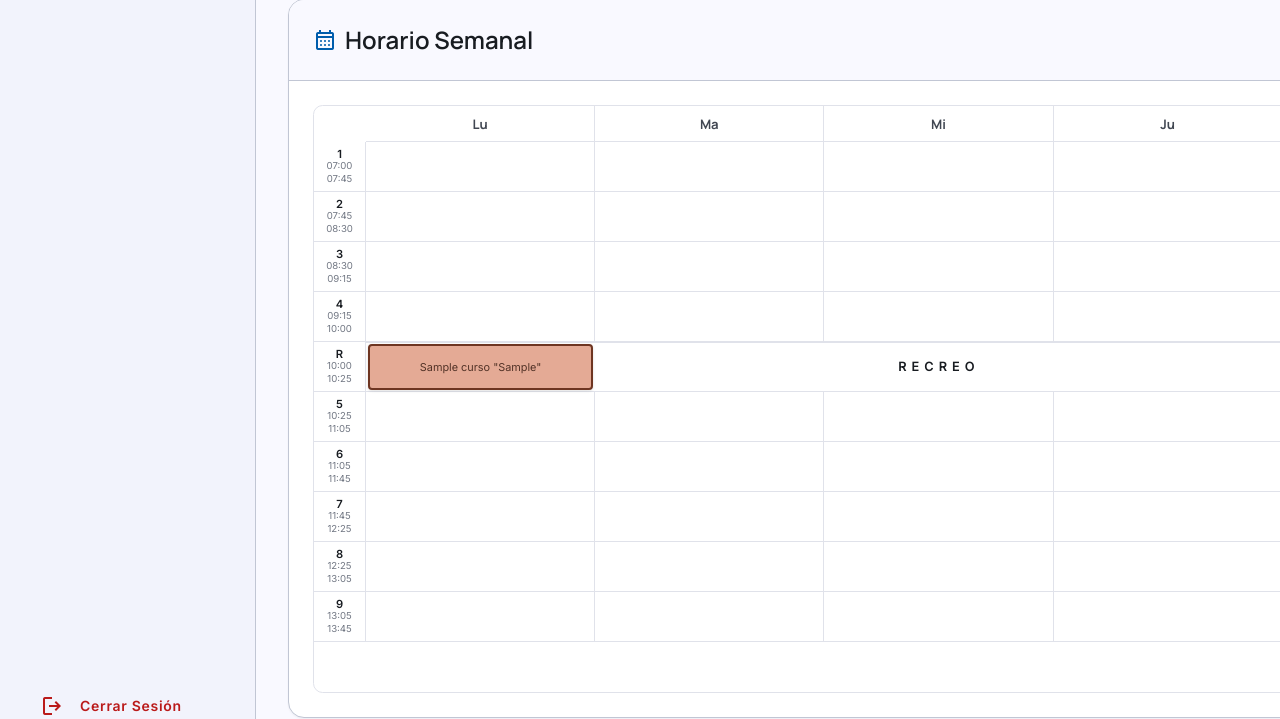
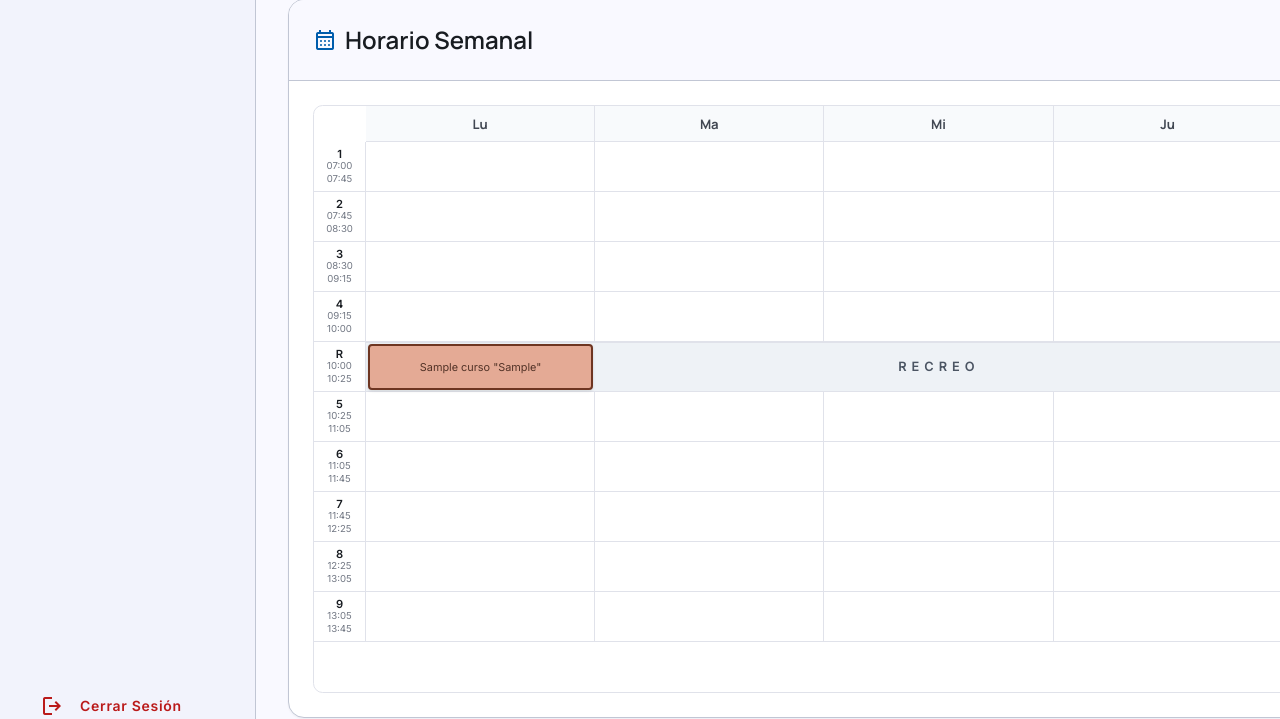
Before and after one commit to anthhouh/Geocampus, a Django app: page /docentes/1/horario/ in a window 1280 px wide. Shown: the part 531-1250 px from the top of the page. Run offline with Django 5.2, Linux system fonts and the light colour scheme; a user stored in the database is signed in; tables that the repository leaves empty hold one stand-in row (values such as "Sample post"); parts of the project's set-up code (start-up, migrations or seed data) failed here and were passed over; some libraries are stand-ins or nearby versions.

Commit message:
UI: restaurar fondos pastel para elementos del horario y forzar la impresión a color para mantener la estética

```diff
--- a/horarios/templates/horarios/dashboard_docente.html
+++ b/horarios/templates/horarios/dashboard_docente.html
@@ -235,6 +235,10 @@
     margin: 1cm;
 }
 @media print {
+    * {
+        -webkit-print-color-adjust: exact !important;
+        print-color-adjust: exact !important;
+    }
     body * {
         visibility: hidden;
     }
--- a/horarios/templates/horarios/gestion/schedule_item.html
+++ b/horarios/templates/horarios/gestion/schedule_item.html
@@ -1,9 +1,9 @@
 <div id="schedule-item-{{ item.horario.id }}" class="schedule-item relative group/item" style="
     grid-column: {{ item.grid_col }};
     grid-row: {{ item.grid_row_start }} / {{ item.grid_row_end }};
-    background-color: #ffffff;
-    border: 2px solid {{ item.color_border }};
-    color: {{ item.color_border }};
+    background-color: {{ item.color_bg }};
+    border: 1px solid {{ item.color_border }};
+    color: {{ item.color_text }};
     z-index: 10;
 ">
     <strong style="font-size:0.78rem; display:block; line-height:1.2;">{{ item.horario.asignatura.nombre }}</strong>
--- a/templates/base.html
+++ b/templates/base.html
@@ -78,7 +78,7 @@
             color: #414752; padding: 6px 4px;
             border-right: 1px solid #e0e2ea;
             border-bottom: 1px solid #e0e2ea;
-            background: #ffffff;
+            background: #f8fafc;
             font-family: 'Manrope', sans-serif;
             display: flex; align-items: center; justify-content: center;
             font-size: 0.82rem;
@@ -101,9 +101,9 @@
         /* Recreo */
         .schedule-recreo {
             grid-column: 2 / -1; grid-row: 6;
-            background: #ffffff;
+            background: #eef2f6;
             display: flex; align-items: center; justify-content: center;
-            font-weight: 700; color: #181c21;
+            font-weight: 700; color: #4b5563;
             letter-spacing: 5px; text-transform: uppercase; font-size: 0.8rem;
             border-top: 1px solid #e0e2ea; border-bottom: 1px solid #e0e2ea;
             z-index: 1;
```
